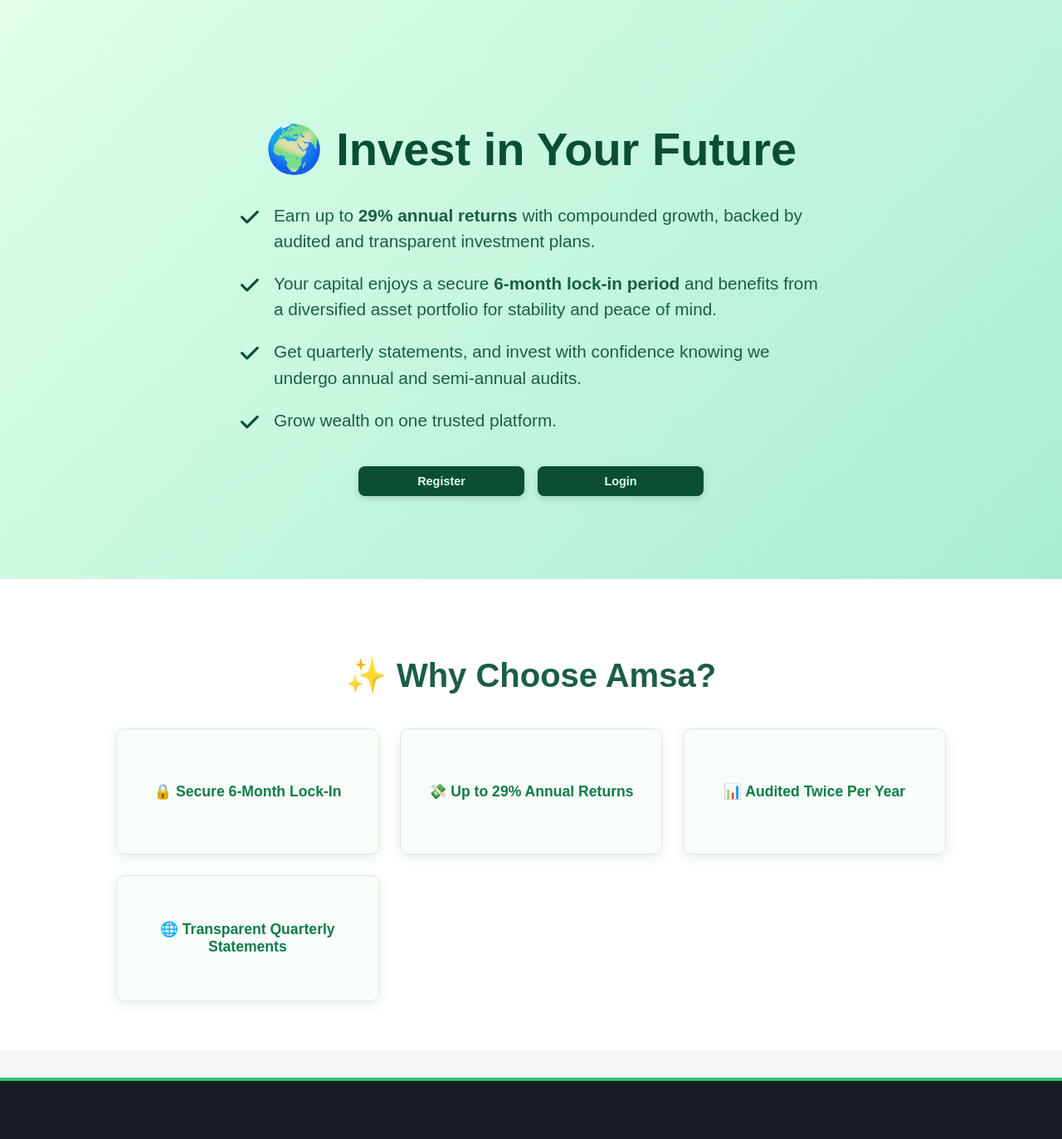
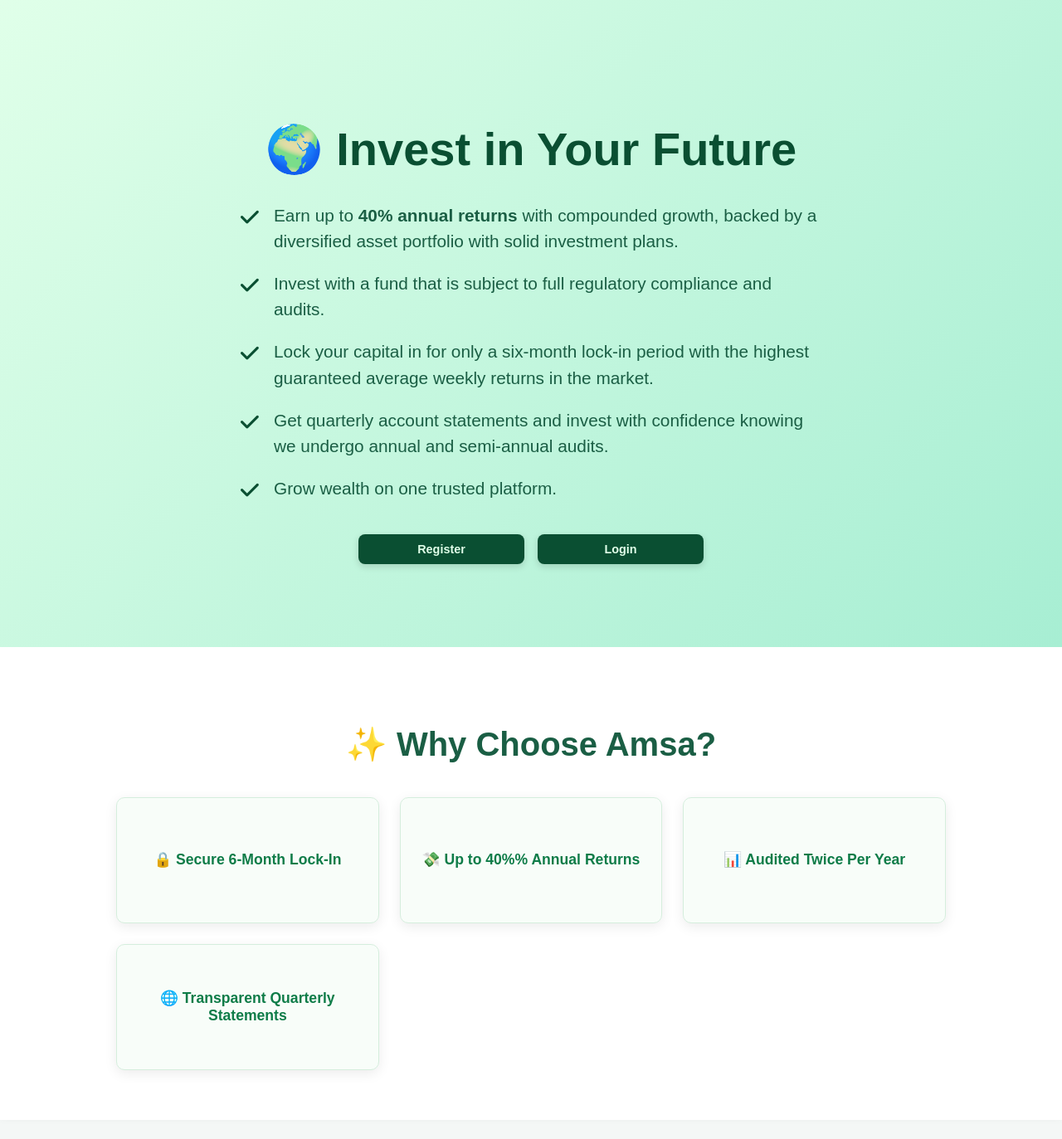
Before and after one commit to 1234manucho/amsa-flask, a Flask app: page / in a window 1280 px wide. Shown: the part 58-1431 px from the top of the page at 83% size. Run offline with Flask 3, Linux system fonts and the light colour scheme; some libraries are stand-ins or nearby versions.

Commit message:
Update index.html

```diff
--- a/app/templates/index.html
+++ b/app/templates/index.html
@@ -228,9 +228,13 @@
   <div class="hero-content">
     <h1 class="animate">🌍 Invest in Your Future</h1>
     <ul class="hero-list animate delay">
-      <li>Earn up to <strong>29% annual returns</strong> with compounded growth, backed by audited and transparent investment plans.</li>
-      <li>Your capital enjoys a secure <strong>6-month lock-in period</strong> and benefits from a diversified asset portfolio for stability and peace of mind.</li>
-      <li>Get quarterly statements, and invest with confidence knowing we undergo annual and semi-annual audits.</li>
+<li>Earn up to <strong>40% annual returns</strong> with compounded growth, backed by a diversified asset portfolio with solid investment plans.</li>
+
+     <li>Invest with a fund that is subject to full regulatory compliance and audits.</li>
+
+      <li>Lock your capital in for only a six-month lock-in period with the highest guaranteed average weekly returns in the market.</li>
+      <li>Get quarterly account statements and invest with confidence knowing we undergo annual and semi-annual audits.</li>
+
       <li>Grow wealth on one trusted platform.</li>
     </ul>
     <div class="cta-buttons">
@@ -244,7 +248,7 @@
   <h2>✨ Why Choose Amsa?</h2>
   <div class="features-grid">
     <div class="feature-card">🔒 Secure 6-Month Lock-In</div>
-    <div class="feature-card">💸 Up to 29% Annual Returns</div>
+    <div class="feature-card">💸 Up to 40%% Annual Returns</div>
     <div class="feature-card">📊 Audited Twice Per Year</div>
     <div class="feature-card">🌐 Transparent Quarterly Statements</div>
   </div>
```
